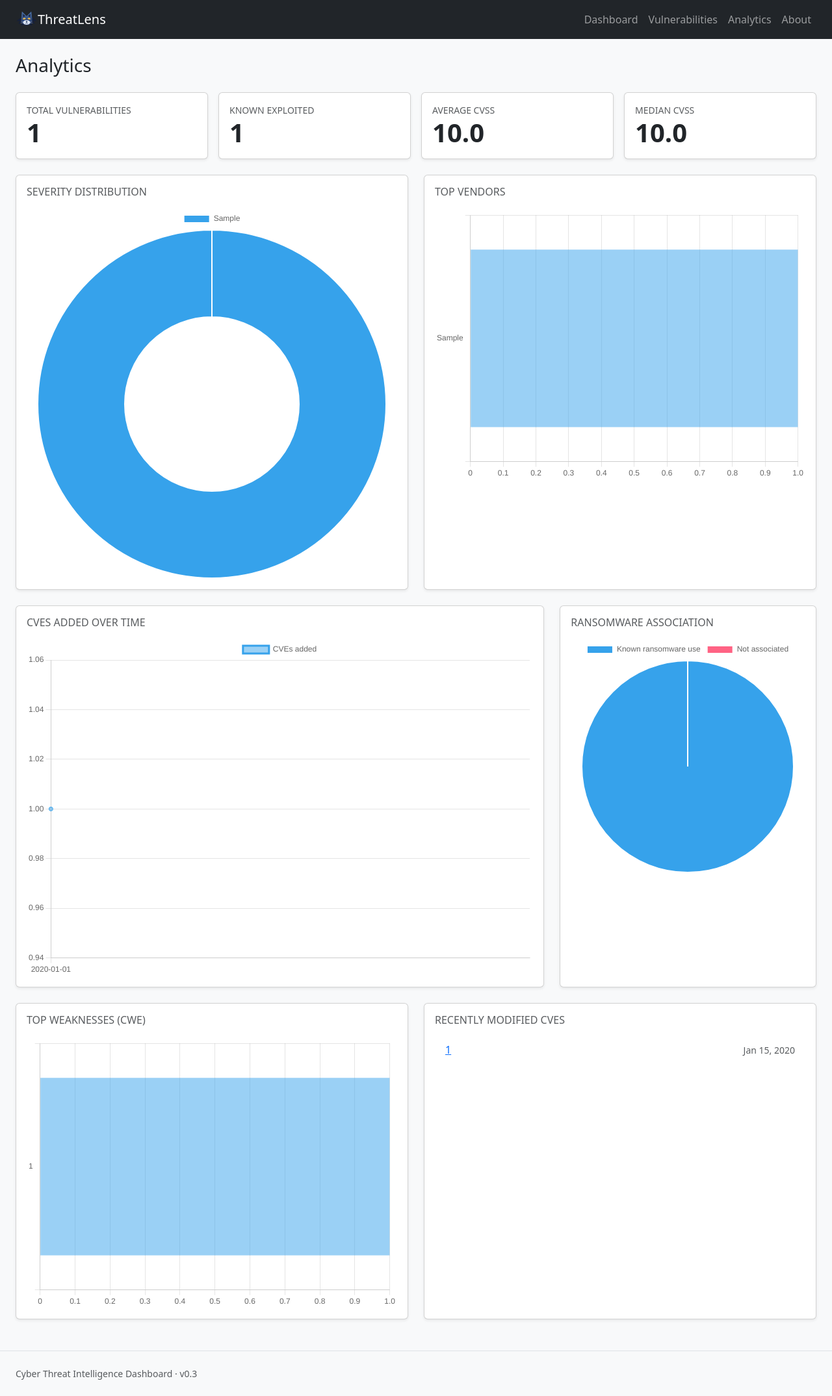
After one commit to trietluong1602/cyber-dashboard, a Django app: page /analytics/ in a window 1280 px wide. The commit adds this page. Shown: the whole page at 65% size. Run offline with Django 5.2, Linux system fonts and the light colour scheme; tables that the repository leaves empty hold one stand-in row (values such as "Sample post").

Commit message:
Updated Dashboard

```diff
--- a/templates/base.html
+++ b/templates/base.html
@@ -30,7 +30,7 @@
       <ul class="navbar-nav ms-auto">
         <li class="nav-item"><a class="nav-link" href="{% url 'threats:dashboard' %}">Dashboard</a></li>
         <li class="nav-item"><a class="nav-link" href="{% url 'threats:vulnerability_list' %}">Vulnerabilities</a></li>
-        <li class="nav-item"><a class="nav-link" href="#">Analytics</a></li>
+        <li class="nav-item"><a class="nav-link" href="{% url 'threats:vulnerability_analytics' %}">Analytics</a></li>
         <li class="nav-item"><a class="nav-link" href="#">About</a></li>
       </ul>
     </div>
@@ -42,7 +42,7 @@
 </main>
 
 <footer class="app-container text-muted small py-4 border-top">
-    Cyber Threat Intelligence Dashboard &middot; v0.2
+    Cyber Threat Intelligence Dashboard &middot; v0.3
 </footer>
 
 <script src="https://cdn.jsdelivr.net/npm/bootstrap@5.3.3/dist/js/bootstrap.bundle.min.js"></script>
--- /dev/null
+++ b/threats/templates/threats/vulnerability_analytics.html
@@ -0,0 +1,200 @@
+{% extends "base.html" %}
+{% load humanize %}
+
+{% block content %}
+  <h1 class="h3 mb-4">Analytics</h1>
+
+  <div class="row g-3 mb-4">
+    <div class="col-12 col-sm-6 col-lg-3">
+      <div class="card h-100 shadow-sm">
+        <div class="card-body">
+          <div class="text-muted text-uppercase small">Total vulnerabilities</div>
+          <div class="display-6 fw-semibold">{{ total_count|intcomma }}</div>
+        </div>
+      </div>
+    </div>
+    <div class="col-12 col-sm-6 col-lg-3">
+      <div class="card h-100 shadow-sm">
+        <div class="card-body">
+          <div class="text-muted text-uppercase small">Known exploited</div>
+          <div class="display-6 fw-semibold">{{ known_exploited_count|intcomma }}</div>
+        </div>
+      </div>
+    </div>
+    <div class="col-12 col-sm-6 col-lg-3">
+      <div class="card h-100 shadow-sm">
+        <div class="card-body">
+          <div class="text-muted text-uppercase small">Average CVSS</div>
+          <div class="display-6 fw-semibold">{{ avg_cvss|default:"—" }}</div>
+        </div>
+      </div>
+    </div>
+    <div class="col-12 col-sm-6 col-lg-3">
+      <div class="card h-100 shadow-sm">
+        <div class="card-body">
+          <div class="text-muted text-uppercase small">Median CVSS</div>
+          <div class="display-6 fw-semibold">{{ median_cvss|default:"—" }}</div>
+        </div>
+      </div>
+    </div>
+  </div>
+
+  <div class="row g-4 mb-4">
+    <div class="col-12 col-lg-6">
+      <div class="card shadow-sm h-100">
+        <div class="card-body">
+          <h2 class="h6 text-uppercase text-muted mb-3">Severity distribution</h2>
+          {% if severity_counts %}
+            <canvas id="severityChart" height="220"></canvas>
+          {% else %}
+            <p class="text-muted mb-0">No severity data yet — run <code>import_nvd</code>.</p>
+          {% endif %}
+        </div>
+      </div>
+    </div>
+    <div class="col-12 col-lg-6">
+      <div class="card shadow-sm h-100">
+        <div class="card-body">
+          <h2 class="h6 text-uppercase text-muted mb-3">Top vendors</h2>
+          {% if top_vendors %}
+            <canvas id="vendorChart" height="220"></canvas>
+          {% else %}
+            <p class="text-muted mb-0">No vendor data yet.</p>
+          {% endif %}
+        </div>
+      </div>
+    </div>
+  </div>
+
+  <div class="row g-4 mb-4">
+    <div class="col-12 col-lg-8">
+      <div class="card shadow-sm h-100">
+        <div class="card-body">
+          <h2 class="h6 text-uppercase text-muted mb-3">CVEs added over time</h2>
+          {% if cves_over_time %}
+            <canvas id="timeChart" height="200"></canvas>
+          {% else %}
+            <p class="text-muted mb-0">No dated records yet.</p>
+          {% endif %}
+        </div>
+      </div>
+    </div>
+    <div class="col-12 col-lg-4">
+      <div class="card shadow-sm h-100">
+        <div class="card-body">
+          <h2 class="h6 text-uppercase text-muted mb-3">Ransomware association</h2>
+          {% if known_exploited_count %}
+            <canvas id="ransomwareChart" height="200"></canvas>
+          {% else %}
+            <p class="text-muted mb-0">No known exploited CVEs yet.</p>
+          {% endif %}
+        </div>
+      </div>
+    </div>
+  </div>
+
+  <div class="row g-4 mb-4">
+    <div class="col-12 col-lg-6">
+      <div class="card shadow-sm h-100">
+        <div class="card-body">
+          <h2 class="h6 text-uppercase text-muted mb-3">Top weaknesses (CWE)</h2>
+          {% if top_cwes %}
+            <canvas id="cweChart" height="220"></canvas>
+          {% else %}
+            <p class="text-muted mb-0">No classified weaknesses yet.</p>
+          {% endif %}
+        </div>
+      </div>
+    </div>
+    <div class="col-12 col-lg-6">
+      <div class="card shadow-sm h-100">
+        <div class="card-body">
+          <h2 class="h6 text-uppercase text-muted mb-3">Recently modified CVEs</h2>
+          <ul class="list-group list-group-flush">
+            {% for v in recently_modified %}
+              <li class="list-group-item d-flex justify-content-between align-items-center">
+                <a href="{% url 'threats:vulnerability_detail' v.cve_id %}">{{ v.cve_id }}</a>
+                <span class="text-muted small">{{ v.nvd.modified_date|date:"M j, Y" }}</span>
+              </li>
+            {% empty %}
+              <li class="list-group-item text-muted">No NVD-modified records yet.</li>
+            {% endfor %}
+          </ul>
+        </div>
+      </div>
+    </div>
+  </div>
+
+  {{ severity_counts|json_script:"severity-data" }}
+  {{ top_vendors|json_script:"vendor-data" }}
+  {{ cves_over_time|json_script:"time-data" }}
+  {{ top_cwes|json_script:"cwe-data" }}
+
+  <script>
+    const ransomwareKnown = {{ ransomware_known }};
+    const ransomwareUnknown = {{ ransomware_unknown }};
+  </script>
+
+  <script src="https://cdn.jsdelivr.net/npm/chart.js@4.4.4/dist/chart.umd.min.js"></script>
+  <script>
+    function parseJsonScript(id) {
+      return JSON.parse(document.getElementById(id).textContent);
+    }
+
+    const severityData = parseJsonScript("severity-data");
+    if (severityData.length) {
+      new Chart(document.getElementById("severityChart"), {
+        type: "doughnut",
+        data: {
+          labels: severityData.map(d => d.nvd__severity || "Unknown"),
+          datasets: [{ data: severityData.map(d => d.count) }],
+        },
+      });
+    }
+
+    const vendorData = parseJsonScript("vendor-data");
+    if (vendorData.length) {
+      new Chart(document.getElementById("vendorChart"), {
+        type: "bar",
+        data: {
+          labels: vendorData.map(d => d.vendor),
+          datasets: [{ label: "Vulnerabilities", data: vendorData.map(d => d.count) }],
+        },
+        options: { indexAxis: "y", plugins: { legend: { display: false } } },
+      });
+    }
+
+    const timeData = parseJsonScript("time-data");
+    if (timeData.length) {
+      new Chart(document.getElementById("timeChart"), {
+        type: "line",
+        data: {
+          labels: timeData.map(d => d.month),
+          datasets: [{ label: "CVEs added", data: timeData.map(d => d.count), tension: 0.25 }],
+        },
+      });
+    }
+
+    if (ransomwareKnown || ransomwareUnknown) {
+      new Chart(document.getElementById("ransomwareChart"), {
+        type: "pie",
+        data: {
+          labels: ["Known ransomware use", "Not associated"],
+          datasets: [{ data: [ransomwareKnown, ransomwareUnknown] }],
+        },
+      });
+    }
+
+    const cweData = parseJsonScript("cwe-data");
+    if (cweData.length) {
+      new Chart(document.getElementById("cweChart"), {
+        type: "bar",
+        data: {
+          labels: cweData.map(d => d.nvd__cwe_id),
+          datasets: [{ label: "Occurrences", data: cweData.map(d => d.count) }],
+        },
+        options: { indexAxis: "y", plugins: { legend: { display: false } } },
+      });
+    }
+  </script>
+{% endblock %}
--- a/threats/urls.py
+++ b/threats/urls.py
@@ -7,4 +7,5 @@ urlpatterns = [
     path("", views.dashboard, name="dashboard"),
     path("vulnerabilities/", views.vulnerability_list, name="vulnerability_list"),
     path("vulnerabilities/<slug:cve_id>/", views.vulnerability_detail, name="vulnerability_detail"),
+    path("analytics/", views.analytics, name="vulnerability_analytics"),
 ]
--- a/threats/views.py
+++ b/threats/views.py
@@ -1,11 +1,17 @@
 from datetime import timedelta
+from statistics import median
 
 from django.core.paginator import Paginator
-from django.db.models import Max, Q
+from django.db.models import Avg, Count, Max, Q
+from django.db.models.functions import TruncMonth
 from django.shortcuts import render, get_object_or_404
 from django.utils import timezone
 
 from .models import Vulnerability
+
+# NVD's placeholders for "no CWE could be determined" — excluded from the
+# top-weaknesses chart so it reflects real categories, not "unknown".
+CWE_PLACEHOLDER_VALUES = ["NVD-CWE-noinfo", "NVD-CWE-Other"]
 
 PAGE_SIZE = 25
 
@@ -26,9 +32,36 @@ DEFAULT_SORT = "-date_added"
 def dashboard(request):
     today = timezone.now().date()
     thirty_days_ago = today - timedelta(days=30)
+    due_soon_cutoff = today + timedelta(days=7)
 
     freshness = Vulnerability.objects.aggregate(
         last_imported=Max("source_updated_at"),
+    )
+
+    # Split rather than combined: a KEV catalog spans years, so most
+    # federal remediation deadlines have already passed. Lumping "overdue
+    # by 4 years" and "due next Tuesday" into one number under a "due
+    # within 7 days" label is misleading — the two questions ("how big is
+    # the backlog" vs "what's actually urgent right now") deserve separate
+    # answers.
+    overdue_count = Vulnerability.objects.filter(
+        due_date__isnull=False, due_date__lt=today
+    ).count()
+    due_soon_count = Vulnerability.objects.filter(
+        due_date__gte=today, due_date__lte=due_soon_cutoff
+    ).count()
+
+    recent_vulnerabilities = (
+        Vulnerability.objects.filter(date_added__isnull=False)
+        .select_related("nvd")
+        .order_by("-date_added")[:8]
+    )
+
+    top_vendors = (
+        Vulnerability.objects.exclude(vendor="")
+        .values("vendor")
+        .annotate(count=Count("id"))
+        .order_by("-count")[:8]
     )
 
     context = {
@@ -39,7 +72,11 @@ def dashboard(request):
         "recent_count": Vulnerability.objects.filter(
             date_added__gte=thirty_days_ago
         ).count(),
+        "overdue_count": overdue_count,
+        "due_soon_count": due_soon_count,
         "last_imported": freshness["last_imported"],
+        "recent_vulnerabilities": recent_vulnerabilities,
+        "top_vendors": list(top_vendors),
     }
     return render(request, "threats/dashboard.html", context)
 
@@ -96,3 +133,85 @@ def vulnerability_detail(request, cve_id):
         Vulnerability.objects.select_related("nvd"), cve_id=cve_id
     )
     return render(request, "threats/vulnerability_detail.html", {"vulnerability": vulnerability})
+
+
+def analytics(request):
+    # Severity distribution — bucket by NVD severity label.
+    severity_counts = (
+        Vulnerability.objects.filter(nvd__severity__gt="")
+        .values("nvd__severity")
+        .annotate(count=Count("id"))
+        .order_by("-count")
+    )
+
+    # Top vendors — most-represented vendors in the catalog.
+    top_vendors = (
+        Vulnerability.objects.exclude(vendor="")
+        .values("vendor")
+        .annotate(count=Count("id"))
+        .order_by("-count")[:10]
+    )
+
+    # CVEs over time — grouped by month added.
+    cves_over_time = (
+        Vulnerability.objects.filter(date_added__isnull=False)
+        .annotate(month=TruncMonth("date_added"))
+        .values("month")
+        .annotate(count=Count("id"))
+        .order_by("month")
+    )
+
+    # Known exploited vs. broader CVEs.
+    total_count = Vulnerability.objects.count()
+    known_exploited_count = Vulnerability.objects.filter(
+        date_added__isnull=False
+    ).count()
+
+    # Ransomware association among known exploited vulnerabilities.
+    ransomware_known = Vulnerability.objects.filter(
+        known_ransomware_use=True
+    ).count()
+    ransomware_unknown = Vulnerability.objects.filter(
+        date_added__isnull=False
+    ).exclude(known_ransomware_use=True).count()
+
+    # Top CWEs — real weakness categories only (placeholders excluded).
+    top_cwes = (
+        Vulnerability.objects.filter(nvd__cwe_id__gt="")
+        .exclude(nvd__cwe_id__in=CWE_PLACEHOLDER_VALUES)
+        .values("nvd__cwe_id")
+        .annotate(count=Count("id"))
+        .order_by("-count")[:10]
+    )
+
+    # Average / median CVSS. Median isn't a builtin Django aggregate,
+    # so we pull the raw scores and compute it in Python — fine at
+    # this dataset size, and keeps the query portable across DBs.
+    cvss_scores = list(
+        Vulnerability.objects.filter(nvd__cvss_score__isnull=False)
+        .values_list("nvd__cvss_score", flat=True)
+    )
+    avg_cvss = round(sum(cvss_scores) / len(cvss_scores), 2) if cvss_scores else None
+    median_cvss = round(median(cvss_scores), 2) if cvss_scores else None
+
+    # Recently modified CVEs (per NVD's modified_date), most recent first.
+    recently_modified = (
+        Vulnerability.objects.filter(nvd__modified_date__isnull=False)
+        .select_related("nvd")
+        .order_by("-nvd__modified_date")[:10]
+    )
+
+    context = {
+        "severity_counts": list(severity_counts),
+        "top_vendors": list(top_vendors),
+        "cves_over_time": list(cves_over_time),
+        "total_count": total_count,
+        "known_exploited_count": known_exploited_count,
+        "ransomware_known": ransomware_known,
+        "ransomware_unknown": ransomware_unknown,
+        "top_cwes": list(top_cwes),
+        "avg_cvss": avg_cvss,
+        "median_cvss": median_cvss,
+        "recently_modified": recently_modified,
+    }
+    return render(request, "threats/vulnerability_analytics.html", context)
```
Also changed, not shown: threats/templates/threats/dashboard.html (+113 -0 lines), threats/tests/test_analytics.py (added, +143 -0 lines), threats/tests/test_views.py (+25 -0 lines), README.md, 4 other files.
